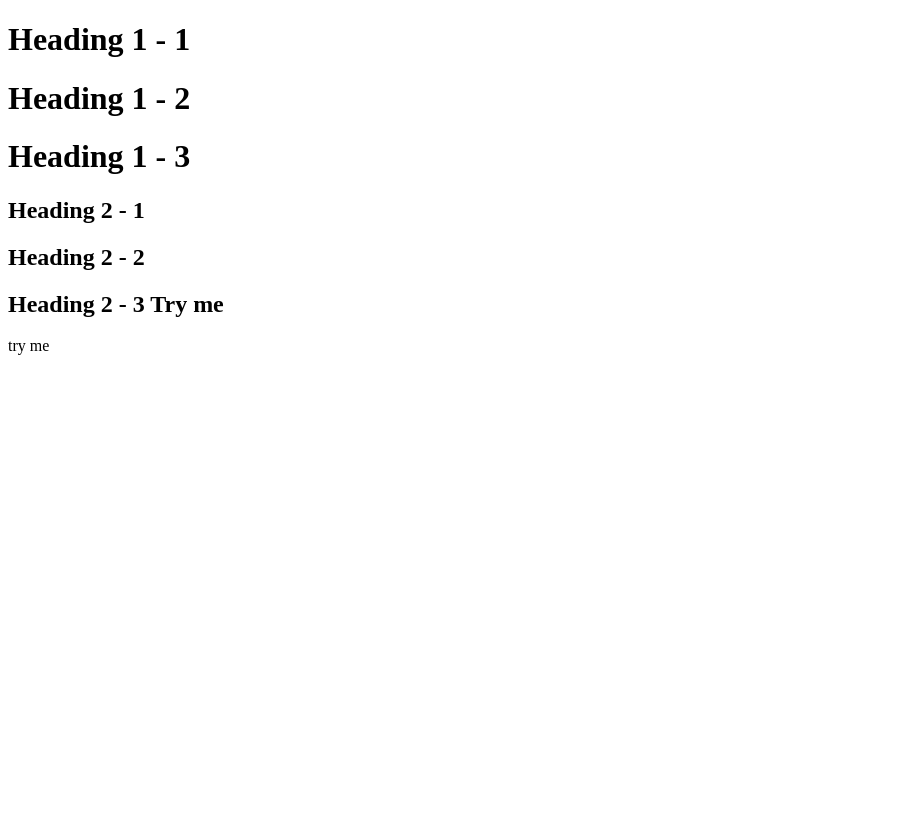
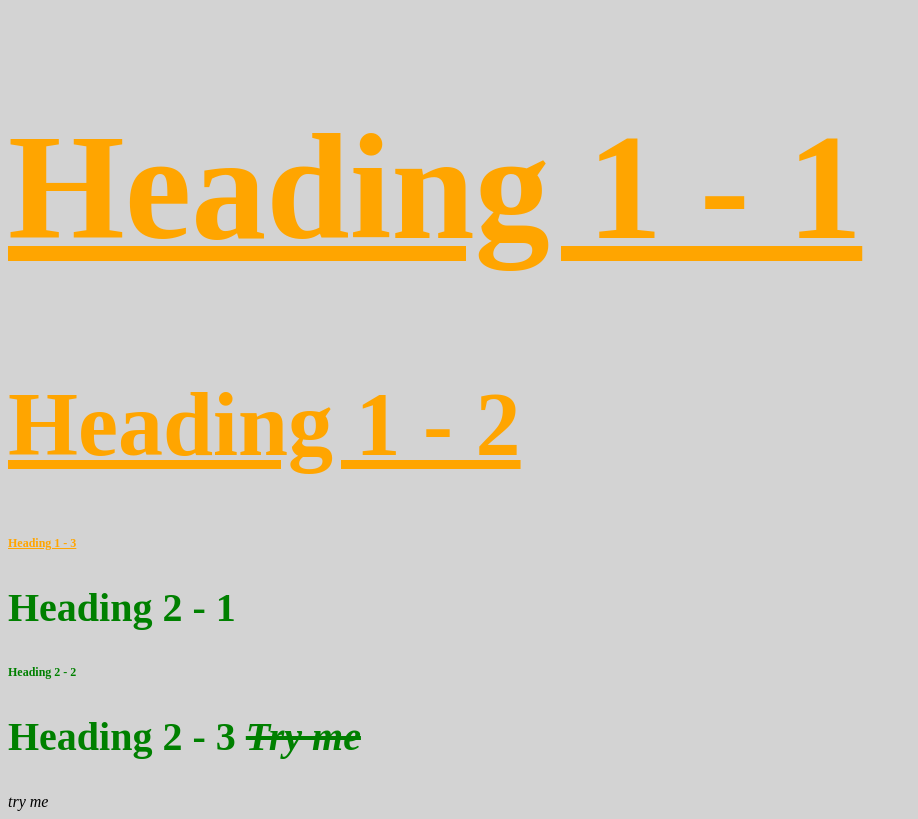
Before and after one commit to Hello77/cartoon-hero, a plain HTML site: page stylish.html in a window 1280 px wide. Shown: the whole page, without its empty margins (0-918 px from the left). Drawn offline with Linux system fonts and the light colour scheme.

Commit message:
Done some stuff

```diff
--- /dev/null
+++ b/praca.css
@@ -0,0 +1,34 @@
+body{
+	background-color: lightgrey;
+
+}
+
+h1{
+color: orange;
+font-size: 90px;
+text-decoration: underline;
+}
+
+h2{
+font-size: 40px;
+color: green;
+
+}
+
+#first{
+font-size: 150px;
+}
+
+.small{
+font-size: 12px;
+
+}
+
+span{
+font-style: italic;
+
+}
+
+h2 span{
+text-decoration: line-through;
+}
--- a/stylish.html
+++ b/stylish.html
@@ -2,10 +2,10 @@
 <html>
 <head>
 	<title>Stylish</title>
-	<link rel="stylesheet" type="text/css" href="css/test.css">
+	<link rel="stylesheet" href="praca.css" type="text/css"/>
+
 </head>
 <body>
-
 <h1 id="first" class="small">Heading 1 - 1</h1>
 <h1>Heading 1 - 2</h1>
 <h1 class="small">Heading 1 - 3</h1>
```
